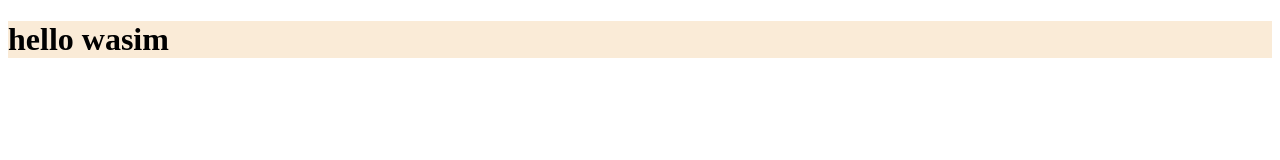
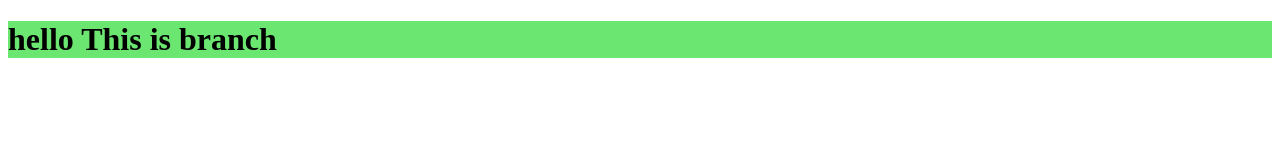
Before and after one commit to wasimalshahary/myproject, a plain HTML site: page index.html in a window 1280 px wide. Drawn offline with Linux system fonts and the light colour scheme.

Commit message:
changing style for the tiltle

```diff
--- a/file.css
+++ b/file.css
@@ -1,3 +1,4 @@
 h1{
-    background-color: antiquewhite;
+    background-color: rgb(107, 230, 113);
+    color: black;
 }
--- a/index.html
+++ b/index.html
@@ -8,6 +8,6 @@
 <body>
     <link rel="stylesheet" href="file.css">
     <script src="file.js"></script>
-      <h1>hello wasim </h1>
+      <h1>hello This is branch </h1>
 </body>
 </html>
```
